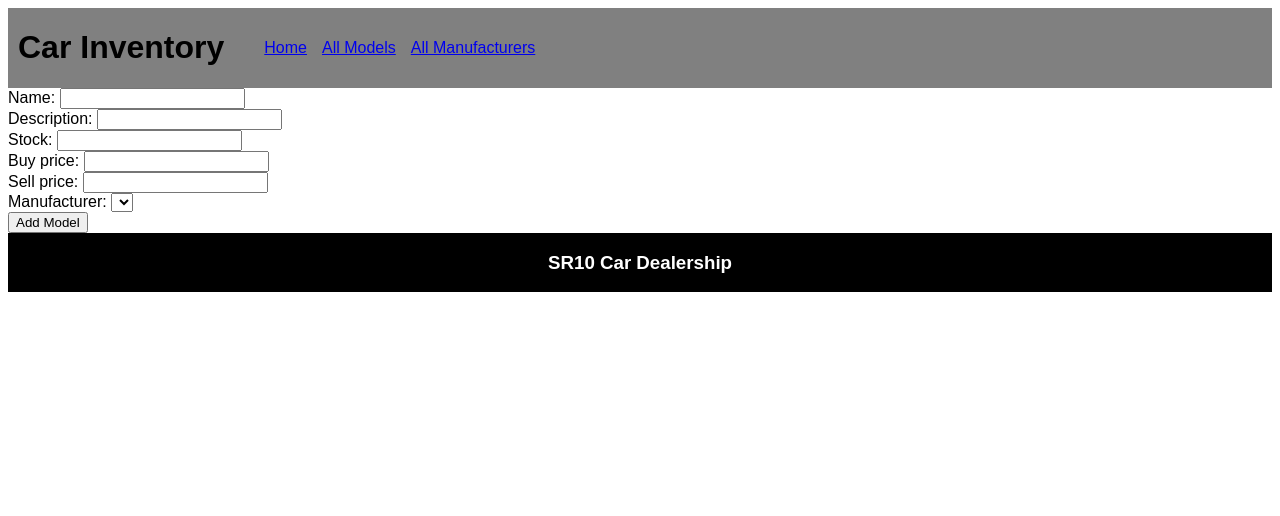
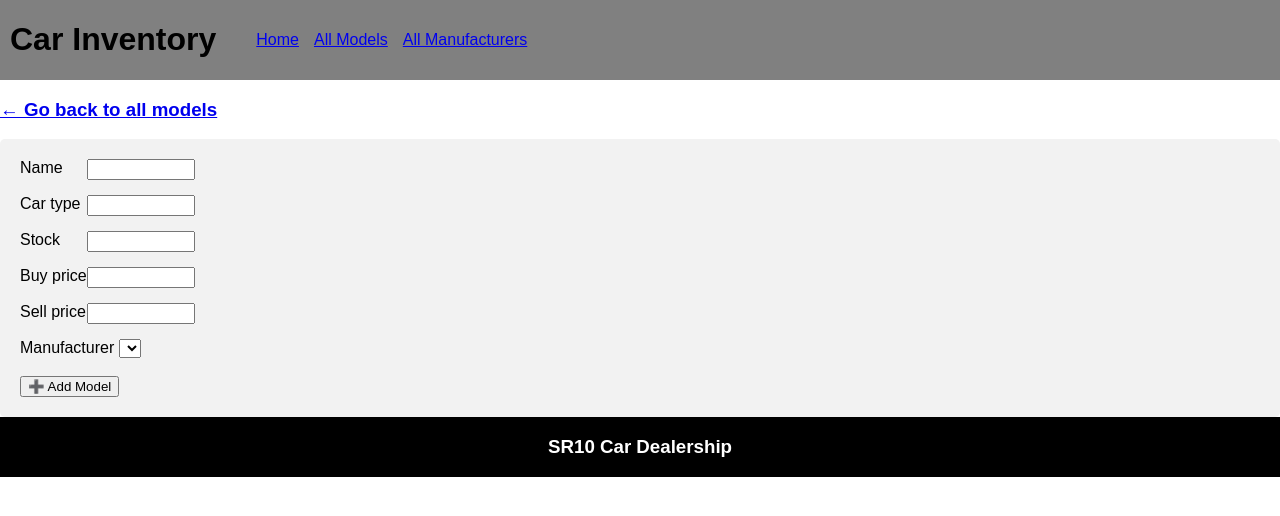
Before and after one commit to kurkmin/codeclan_car_inventory_solo_project, a Flask app: page /models/new in a window 1280 px wide. Shown: the top 516 px of the page. Run offline with Flask 2, Linux system fonts and the light colour scheme; data that the repository does not hold is empty; some libraries are stand-ins or nearby versions.

Commit message:
codeclan solo project

```diff
--- a/models/model.py
+++ b/models/model.py
@@ -10,4 +10,8 @@ class Model:
 
     def get_markup(self):
         markup = float(self.stock * (self.sell_price - self.buy_price))
-        return format(markup, ",")
+        return markup
+
+    # create a method called 'get_markup', which takes self parameter (in this case, model)
+    #   markup is calculated by model's stock times the difference between model's sell_price and model's buy_price
+    #   it returns markup finally
--- /dev/null
+++ b/run_tests.py
@@ -0,0 +1,6 @@
+import unittest
+
+from tests.manufacturer_test import TestManufacturer
+
+if __name__ == '__main__':
+    unittest.main()
--- a/static/style.css
+++ b/static/style.css
@@ -1,22 +1,36 @@
+/* #grid-container { */
+    /* display: grid; NEW */
+    /* grid-template-areas:
+        'header header'
+        'body body'
+        'footer footer';
+    grid-template-rows: 1fr 8fr 1fr; */
+/* } */
+
 body {
-font-family: sans-serif;
+    margin: 0;
+    font-family: sans-serif;
+    /* grid-area: body;  */
+
 }
 
-body header {
-
+header {
+    padding: auto;
     background-color: grey;
     display: flex;
     align-items: center;
-
+    /* grid-area: header; */
 }
 
 body footer {
 
     background-color: black;
     display: flex;
-    text-align: center;
+    /* text-align: center;  */
     color: white;
     justify-content: center;
+    /* position: absolute; */
+    /* grid-area: footer; */
 }
 
 
@@ -51,12 +65,18 @@ body section header nav ul {
     gap: 15px
 }
 
+#homepage {
+    background-color: lightgray;
+}
+
 table {
     justify-content: flex-end;
+    margin-left: auto;
+    margin-right: auto;
 }
 table, td {
-    border: 1px solid #333;
-    text-align: right;
+    border: 2px solid #333;
+    text-align: center;
 
 
 }
@@ -64,7 +84,7 @@ table, td {
 thead {
     background-color: #333;
     color: #fff;
-    text-align: left;
+    text-align: center;
 }
 
 #headline {
@@ -72,7 +92,81 @@ thead {
 }
 
 #company_name {
-    display: flex;
-    align-content: center;
+    /* display: flex; */
+    /* align-content: center; */
+    text-align: center;
 
 }
+
+
+.grid-container {
+    display: flex;
+    flex-wrap: wrap;
+    justify-content: space-between;
+    border-radius: 5px;
+    background-color: grey;
+
+    align-items: center;
+}
+.grid-item {
+    width: 32%;
+    margin-top: 2%;
+    margin-bottom: 2%;
+    border-radius: 5px;
+    background-color: rgba(255, 255, 255, 0.8);
+    border: 1px solid rgba(0, 0, 0, 0.8);
+
+    font-size: 20px;
+    text-align: center;
+}
+
+#view-edit-button {
+    border: none;
+    background-color: transparent;
+}
+#view-edit-button:hover {
+    border-radius: 5px;
+    background-color: grey;
+}
+
+#delete-button {
+    border: none;
+    background-color: transparent;
+}
+
+#delete-button:hover {
+    border-radius: 5px;
+    background-color: grey;
+}
+
+#view-edit-thead {
+    background-color: darkgray;
+}
+
+#delete-thead {
+    background-color: darkgray;
+}
+
+#add-model {
+    border-radius: 5px;
+    background-color: #f2f2f2;
+    padding: 20px;
+
+}
+
+#add-model-form {
+    display: inline-block
+}
+
+#input-area {
+    clear: both;
+    float: right;
+    /* margin-bottom: 10px; */
+    width: 100px;
+}
+
+#view-model {
+    border-radius: 5px;
+    background-color: #f2f2f2;
+    padding: 20px;
+}
--- a/templates/manufacturers/edit.html
+++ b/templates/manufacturers/edit.html
@@ -1,6 +1,6 @@
 {% extends "base.html" %}
 {% block content %}
-
+<div id="add-model-form">
     <form action="/manufacturers/{{manufacturer.id}}" method="POST">
         <div>
             <label for="name">Name: </label>
@@ -15,7 +15,7 @@
             <input type="text" name="country", value="{{manufacturer.country}}" >
         </div>
         <button type="submit">Update</button>
-
     </form>
+</div>
 
 {% endblock %}
--- a/templates/manufacturers/show.html
+++ b/templates/manufacturers/show.html
@@ -3,15 +3,15 @@
 
 <hr>
 <hgroup>
-    <h3><a href="/manufacturers">Go to manufacturers</a></h3>
+    <h3><a href="/manufacturers">&#8592; Go to manufacturers</a></h3>
     <h2>Manufacturer Details</h2>
 </hgroup><br><br>
 
-<div>
+<div id="view-model">
     <p>Name: {{manufacturer.name}}</p><br>
     <p>Position: {{manufacturer.position}}</p><br>
     <p>Country: {{manufacturer.country}}</p><br>
-    <h3><a href="/manufacturers/{{manufacturer.id}}/edit">Edit</a></h3>
+    <h3><a href="/manufacturers/{{manufacturer.id}}/edit">&#9998; Edit</a></h3>
     <br>
     <br>
 </div>
--- a/templates/models/new.html
+++ b/templates/models/new.html
@@ -1,37 +1,45 @@
 {% extends "base.html" %}
 {% block content %}
-
-<form action="/models" method="POST">
+<h3><a href="/models"> &#8592; Go back to all models</a></h3>
+<div id="add-model">
+    <form id = "add-model-form" action="/models" method="POST">
+        <div class="center">
+            <label for="name">Name </label>
+            <input id="input-area" type="text" name="name">
+        </div>
+        <br>
         <div>
-        <label for="name">Name: </label>
-        <input type="text" name="name">
+            <label for="description">Car type </label>
+            <input id="input-area" type="text" name="description">
         </div>
+        <br>
         <div>
-        <label for="description">Description: </label>
-        <input type="text" name="description">
+            <label for="stock">Stock </label>
+            <input id="input-area" type="text" name="stock">
         </div>
+        <br>
         <div>
-        <label for="stock">Stock: </label>
-        <input type="text" name="stock">
+            <label for="buy_price">Buy price  </label>
+            <input id="input-area" type="text" name="buy_price">
         </div>
+        <br>
         <div>
-        <label for="buy_price">Buy price: </label>
-        <input type="text" name="buy_price">
+            <label for="sell_price">Sell price  </label>
+            <input id="input-area" type="text" name="sell_price">
         </div>
+        <br>
         <div>
-        <label for="sell_price">Sell price: </label>
-        <input type="text" name="sell_price">
-    </div>
-    <div>
-        <label for="manufacturer">Manufacturer: </label>
+            <label for="manufacturer">Manufacturer  </label>
             <select name="manufacturer_id" id="">
                 {% for manufacturer in manufacturers %}
                     <option value="{{manufacturer.id}}">{{manufacturer.name}}</option>
                 {% endfor %}
             </select>
         </div>
+        <br>
 
-    <button type="submit">Add Model</button>
+        <button type="submit">➕ Add Model</button>
     </form>
+</div>
 
 {% endblock %}
```
Also changed, not shown: console.py (+20 -0 lines), templates/index.html (+8 -3 lines), templates/manufacturers/index.html (+10 -7 lines), templates/manufacturers/new.html (+14 -9 lines), templates/models/index.html (+16 -14 lines), templates/models/show.html (+6 -6 lines), tests/manufacturer_test.py (added, +15 -0 lines), README.md. Lines whose indentation alone changed are shown as unchanged.
